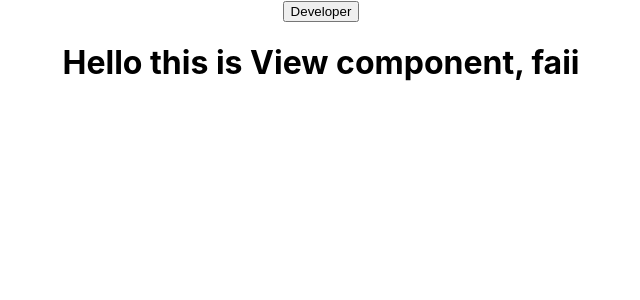
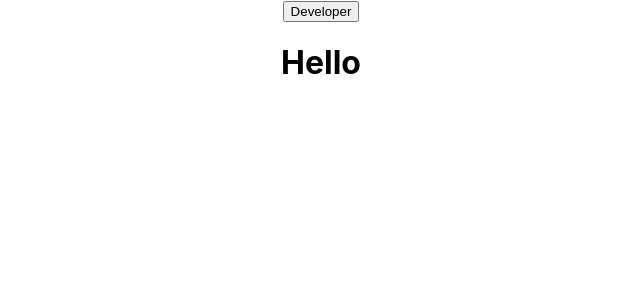
Before and after one commit to faiichann/mit-app, a React (Create React App) app: page / in a window 1280 px wide. Shown: the top 300 px of the page, without its empty margins (319-959 px from the left). Built offline with nearby package versions, Linux system fonts and the light colour scheme.

Commit message:
test1
ลองเขียนเล่นๆ

```diff
--- a/src/App.js
+++ b/src/App.js
@@ -1,12 +1,14 @@
 import './App.css';
-import View from './component/View'
+// import View from './component/View'
 import history from  './history'
+import Somo from './component/somo'
 
 function App() {
   return (
     <div className="App">
         <button onClick={() => history.push('/Dev')}>Developer</button>
-        <View name="faii"/>
+        <Somo name='somoo'/>
+
     </div>
   )
 }
--- /dev/null
+++ b/src/component/somo.js
@@ -0,0 +1,10 @@
+import React  from 'react'
+
+const Somo = () => {
+    return <>
+    <h1>Hello </h1>
+    </>
+
+
+}
+export default Somo
```
